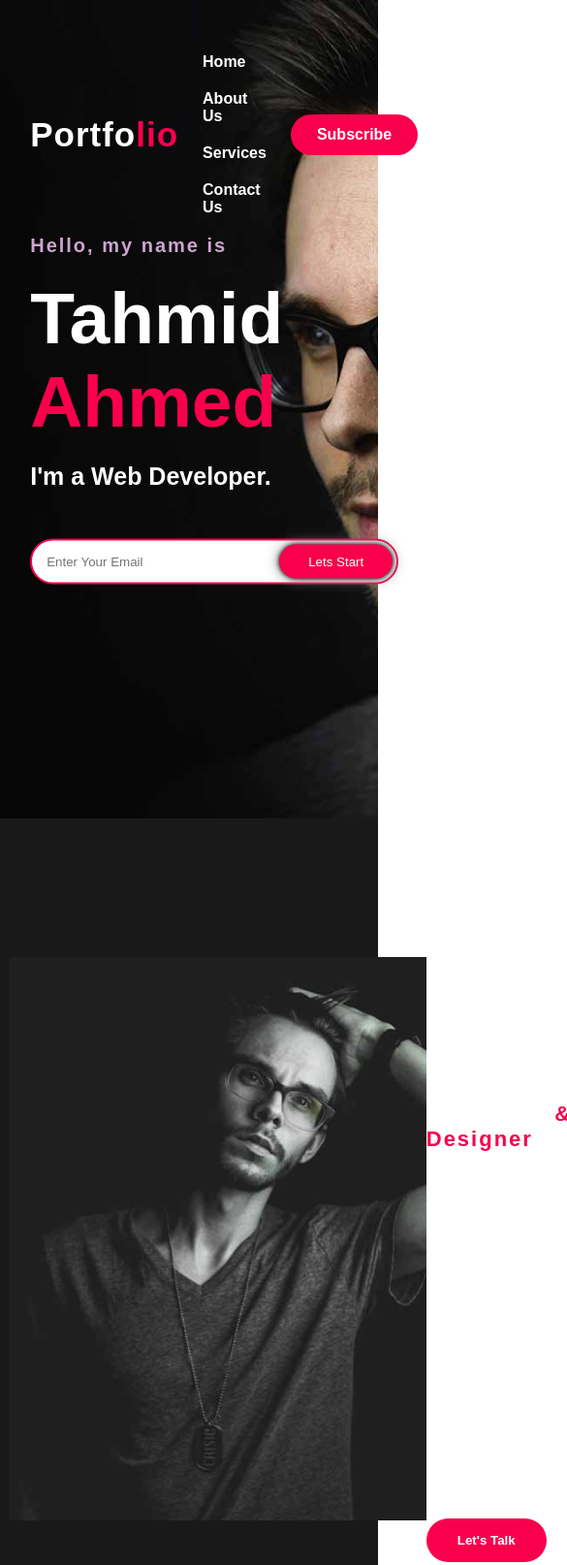
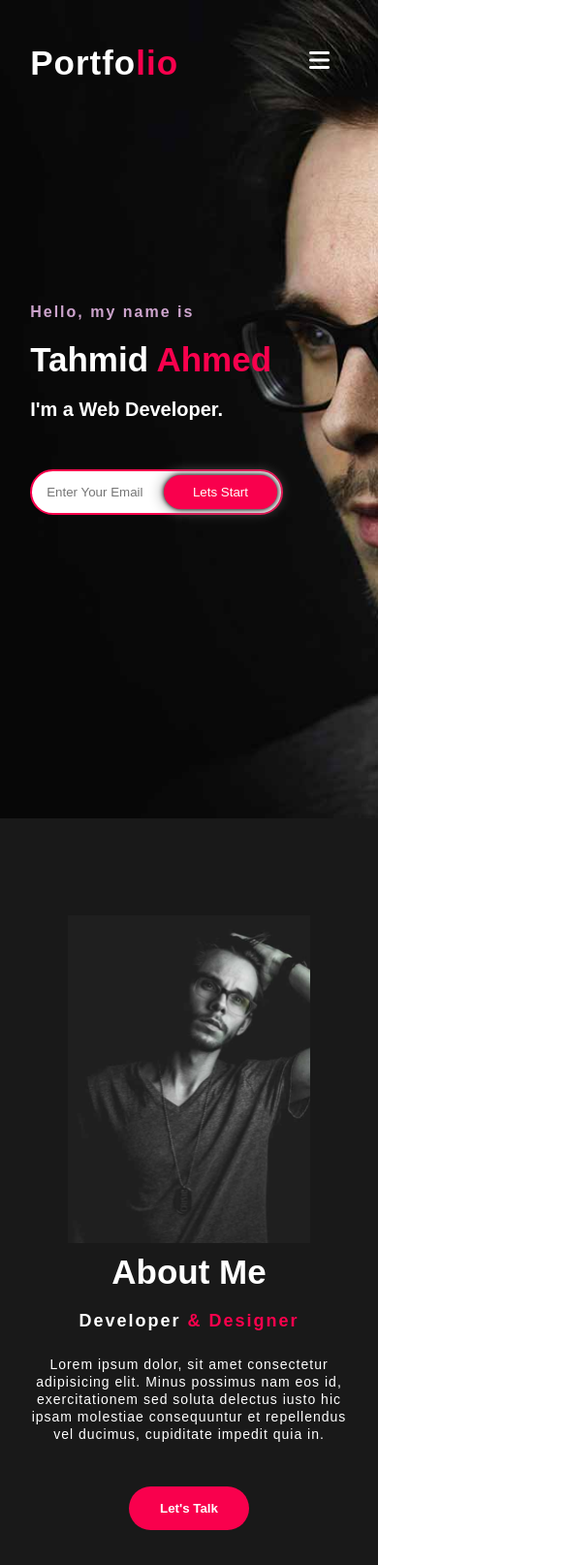
Before and after one commit to javohirveb/tahmid-portfolio, a plain HTML site: page index.html in a window 390 px wide. Shown: the top 1614 px of the page at 97% size, 585 px wide, since content can reach past the window. Drawn offline with Linux system fonts and the light colour scheme.

Commit message:
add responsive

```diff
--- a/css/style.css
+++ b/css/style.css
@@ -3,6 +3,10 @@
     margin: 0;
     font-family: 'Josefin Sans', sans-serif;
     box-sizing: border-box;
+}
+
+html {
+    scroll-behavior: smooth;
 }
 
 .hero {
@@ -39,14 +43,14 @@ nav ul li {
     padding: 10px 25px;
 }
 
-nav ul li a {
+nav ul li .navbar__link {
     color: white;
     text-decoration: none;
     font-weight: bold;
     text-transform: capitalize;
 }
 
-nav ul li a:hover {
+nav ul li .navbar__link:hover {
     color: #f9004d;
     transition: 0.4s;
 }
@@ -121,6 +125,69 @@ h4 {
     cursor: pointer;
 }
 
+.fa-bars {
+    display: none;
+}
+
+.top-0 {
+    top: 0;
+}
+
+.fixed {
+    position: fixed !important;
+}
+
+@media only screen and (max-width: 768px) {
+    .fa-bars {
+        position: absolute;
+        right: 50px;
+        top: 50px;
+        display: block;
+        color: #fff;
+        font-size: 24px;
+        z-index: 11;
+        cursor: pointer;
+    }
+    .btn {
+        display: none;
+    }
+    nav ul {
+        position: fixed;
+        left: 0;
+        top: -50%;
+        width: 100%;
+        height: 50vh;
+        background: #000000c9;
+        z-index: 10;
+        display: flex;
+        justify-content: center;
+        align-items: center;
+        flex-direction: column;
+        border-bottom-left-radius: 30px;
+        border-bottom-right-radius: 30px;
+        transition: all 0.4s ease-in;
+    }
+
+    h1 {
+        font-size: 35px;
+    }
+
+    h3 {
+        font-size: 20px;
+        margin-bottom: 50px;
+    }
+
+    h4 {
+        letter-spacing: 2px;
+        font-size: 16px;
+    }
+    .newslatter form {
+        width: 80%;
+        position: relative;
+    }
+}
+
+
 .about {
     width: 100%;
     padding: 100px 0px;
@@ -137,9 +204,6 @@ h4 {
 }
 
 .main {
-    width: 1130px;
-    max-width: 95%;
-    margin: 0 auto;
     display: flex;
     align-items: center;
     justify-content: space-around;
@@ -185,6 +249,34 @@ button:hover {
     cursor: pointer;
 }
 
+@media only screen and (max-width: 768px) {
+    .main {
+        flex-direction: column;
+    }
+    .main img {
+        width: 250px;
+    }
+    .about-text {
+        text-align: center;
+        width: auto;
+        padding: 0px 20px;
+    }
+
+    .about-text h2 {
+        font-size: 35px;
+        margin-top: 10px;
+    }
+
+    .about-text h5 {
+        font-size: 18px;
+    }
+
+    .about-text p {
+        font-size: 14px;
+        line-height: 18px;
+    }
+}
+
 .service {
     background: #101010;
     width: 100%;
@@ -194,7 +286,6 @@ button:hover {
 .title h2 {
     color: #fff;
     font-size: 75px;
-    width: 1130px;
     margin: 30px auto;
     text-align: center;
 }
@@ -256,10 +347,20 @@ h5 {
     cursor: pointer;
 }
 
+@media only screen and (max-width: 768px) {
+    .box {
+        flex-direction: column;
+    }
+    .title h2 {
+        font-size: 35px;
+    }
+}
+
 .contact-me {
     width: 100%;
     height: 290px;
-    background: #191919;
+    background: url(../images/dark-background-abstract.png);
+    background-attachment: fixed;
     display: flex;
     align-items: center;
     flex-direction: column;
@@ -344,3 +445,11 @@ footer p:nth-child(2) {
     bottom: 35px;
     font-size: 14px;
 }
+
+.end a {
+    color: #f9004d;
+}
+
+.end a:hover {
+    color: #858585;
+}
--- a/index.html
+++ b/index.html
@@ -1,26 +1,31 @@
 <!DOCTYPE html>
 <html lang="en">
+
 <head>
     <meta charset="UTF-8">
     <meta http-equiv="X-UA-Compatible" content="IE=edge">
     <meta name="viewport" content="width=device-width, initial-scale=1.0">
     <link rel="shortcut icon" href="images/IMG_20220930_093514_prev_ui.png" type="image/png">
-    <link rel="stylesheet" href="https://cdnjs.cloudflare.com/ajax/libs/font-awesome/6.1.2/css/all.min.css" integrity="sha512-1sCRPdkRXhBV2PBLUdRb4tMg1w2YPf37qatUFeS7zlBy7jJI8Lf4VHwWfZZfpXtYSLy85pkm9GaYVYMfw5BC1A==" crossorigin="anonymous" referrerpolicy="no-referrer" />
+    <link rel="stylesheet" href="https://cdnjs.cloudflare.com/ajax/libs/font-awesome/6.1.2/css/all.min.css"
+        integrity="sha512-1sCRPdkRXhBV2PBLUdRb4tMg1w2YPf37qatUFeS7zlBy7jJI8Lf4VHwWfZZfpXtYSLy85pkm9GaYVYMfw5BC1A=="
+        crossorigin="anonymous" referrerpolicy="no-referrer" />
     <title>Tahmid portfolio</title>
     <link rel="stylesheet" href="./css/style.css">
 </head>
+
 <body>
     <!-- Hero section -->
     <div class="hero">
         <nav>
             <h2 class="logo">Portfo<span>lio</span></h2>
             <ul>
-                <li><a href="#">Home</a></li>
-                <li><a href="#">About Us</a></li>
-                <li><a href="#">Services</a></li>
-                <li><a href="#">Contact Us</a></li>
+                <li><a class="navbar__link" href="#">Home</a></li>
+                <li><a class="navbar__link" href="#about">About Us</a></li>
+                <li><a class="navbar__link" href="#service">Services</a></li>
+                <li><a class="navbar__link" href="#">Contact Us</a></li>
             </ul>
             <a class="btn" href="#">Subscribe</a>
+            <i class="fa-solid fa-bars"></i>
         </nav>
         <div class="content">
             <h4>Hello, my name is</h4>
@@ -36,13 +41,15 @@
     </div>
 
     <!-- About section -->
-    <section  class="about">
+    <section class="about" id="about">
         <div class="main">
             <img src="images/main-img.png" alt="main-img">
             <div class="about-text">
                 <h2>About Me</h2>
                 <h5>Developer <span>& Designer</span></h5>
-                <p>Lorem ipsum dolor, sit amet consectetur adipisicing elit. Minus possimus nam eos id, exercitationem sed soluta delectus iusto hic ipsam molestiae consequuntur et repellendus vel ducimus, cupiditate impedit quia in.</p>
+                <p>Lorem ipsum dolor, sit amet consectetur adipisicing elit. Minus possimus nam eos id, exercitationem
+                    sed soluta delectus iusto hic ipsam molestiae consequuntur et repellendus vel ducimus, cupiditate
+                    impedit quia in.</p>
                 <button type="button">Let's Talk</button>
             </div>
         </div>
@@ -55,11 +62,12 @@
         </div>
         <div class="box">
             <div class="card">
-                <i class="fa-solid fa-bars"></i>
+                <i class="fa-solid fa-building-columns"></i>
                 <h5>Web Development</h5>
                 <div class="pra">
                     <p>Lorem ipsum dolor sit amet consectetur adipisicing elit. Ipsam recusandae id
-                        illo, in corporis excepturi est? Dolorum totam optio laboriosam pariatur dolores officia quis deserunt.
+                        illo, in corporis excepturi est? Dolorum totam optio laboriosam pariatur dolores officia quis
+                        deserunt.
                     </p>
                     <p style="text-align: center;">
                         <a class="button" href="#">Read More</a>
@@ -72,7 +80,8 @@
                 <h5>Web Development</h5>
                 <div class="pra">
                     <p>Lorem ipsum dolor sit amet consectetur adipisicing elit. Ipsam recusandae id
-                        illo, in corporis excepturi est? Dolorum totam optio laboriosam pariatur dolores officia quis deserunt.
+                        illo, in corporis excepturi est? Dolorum totam optio laboriosam pariatur dolores officia quis
+                        deserunt.
                     </p>
                     <p style="text-align: center;">
                         <a class="button" href="#">Read More</a>
@@ -85,7 +94,8 @@
                 <h5>Web Development</h5>
                 <div class="pra">
                     <p>Lorem ipsum dolor sit amet consectetur adipisicing elit. Ipsam recusandae id
-                        illo, in corporis excepturi est? Dolorum totam optio laboriosam pariatur dolores officia quis deserunt.
+                        illo, in corporis excepturi est? Dolorum totam optio laboriosam pariatur dolores officia quis
+                        deserunt.
                     </p>
                     <p style="text-align: center;">
                         <a class="button" href="#">Read More</a>
@@ -112,7 +122,10 @@
             <a href="https://github.com/javohirveb" target="_blank"><i class="fa-brands fa-github"></i></a>
             <a href="https://t.me/Javohir_Toxtasinov" target="_blank"><i class="fa-brands fa-telegram"></i></a>
         </div>
-        <p class="end">CopyRight By Tahmid Ahmed</p>
+        <p class="end">CopyRight By <a href="https://github.com/javohirveb">Javohir</a></p>
     </footer>
+
+    <script src="javascript/app.js"></script>
 </body>
+
 </html>
--- /dev/null
+++ b/javascript/app.js
@@ -0,0 +1,15 @@
+
+
+let bars = document.querySelector('.fa-bars')
+let navbar = document.querySelector('ul')
+let items = document.querySelectorAll('.navbar__link')
+
+bars.addEventListener('click', () => {
+    bars.classList.toggle("fa-x")
+    bars.classList.toggle('fixed')
+    navbar.classList.toggle('top-0')
+})
+
+items.addEventListener('click', () => {
+    navbar.classList.toggle('top-0')
+})
```
Also changed, not shown: 1 other file.
